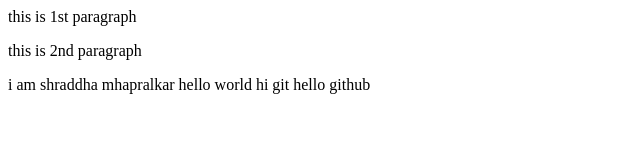
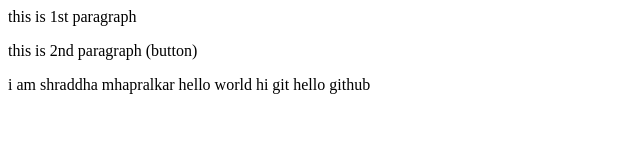
Before and after one commit to shraddha-mhapralkar/local-repo, a plain HTML site: page index.html in a window 1280 px wide. Shown: the full height of the page, 0-640 px from the left. Drawn offline with Linux system fonts and the light colour scheme.

Commit message:
change button

```diff
--- a/index.html
+++ b/index.html
@@ -1,5 +1,5 @@
 <p>this is 1st paragraph</p>
-<p>this is 2nd paragraph</p>
+<p>this is 2nd paragraph (button)</p>
 i am shraddha mhapralkar
 hello world
 hi git
```
